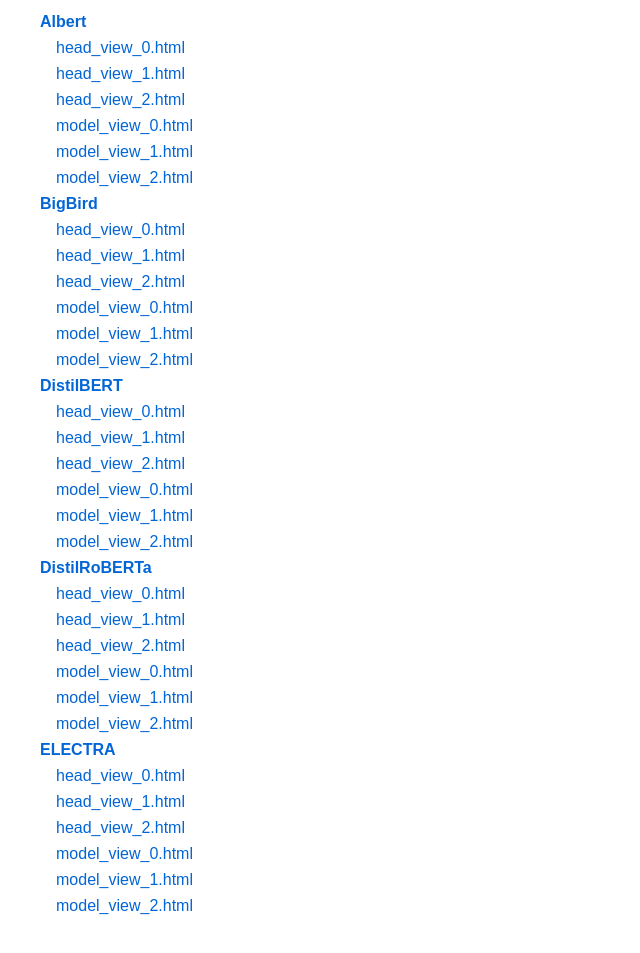
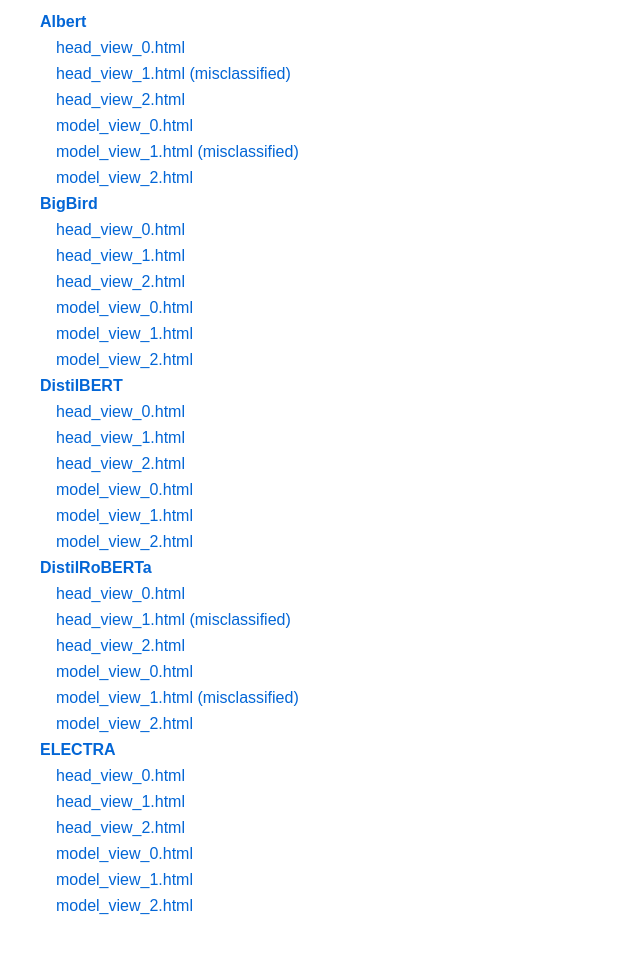
Before and after one commit to viniasbr/MC906-bertviz, a plain HTML site: page index.html in a window 1280 px wide. Shown: the part 101-1054 px from the top of the page, without its empty margins (0-640 px from the left). Drawn offline with Linux system fonts and the light colour scheme.

Commit message:
Update index.html

```diff
--- a/index.html
+++ b/index.html
@@ -21,10 +21,10 @@
     <li class="folder"><a href="#">Albert</a>
       <ul class="sublist">
         <li><a href="albert/head_view_0.html">head_view_0.html</a></li>
-        <li><a href="albert/head_view_1.html">head_view_1.html</a></li>
+        <li><a href="albert/head_view_1.html">head_view_1.html (misclassified)</a></li>
         <li><a href="albert/head_view_2.html">head_view_2.html</a></li>
         <li><a href="albert/model_view_0.html">model_view_0.html</a></li>
-        <li><a href="albert/model_view_1.html">model_view_1.html</a></li>
+        <li><a href="albert/model_view_1.html">model_view_1.html (misclassified)</a></li>
         <li><a href="albert/model_view_2.html">model_view_2.html</a></li>
       </ul>
     </li>
@@ -51,10 +51,10 @@
     <li class="folder"><a href="#">DistilRoBERTa</a>
       <ul class="sublist">
         <li><a href="distilroberta/head_view_0.html">head_view_0.html</a></li>
-        <li><a href="distilroberta/head_view_1.html">head_view_1.html</a></li>
+        <li><a href="distilroberta/head_view_1.html">head_view_1.html (misclassified)</a></li>
         <li><a href="distilroberta/head_view_2.html">head_view_2.html</a></li>
         <li><a href="distilroberta/model_view_0.html">model_view_0.html</a></li>
-        <li><a href="distilroberta/model_view_1.html">model_view_1.html</a></li>
+        <li><a href="distilroberta/model_view_1.html">model_view_1.html (misclassified)</a></li>
         <li><a href="distilroberta/model_view_2.html">model_view_2.html</a></li>
       </ul>
     </li>
```
